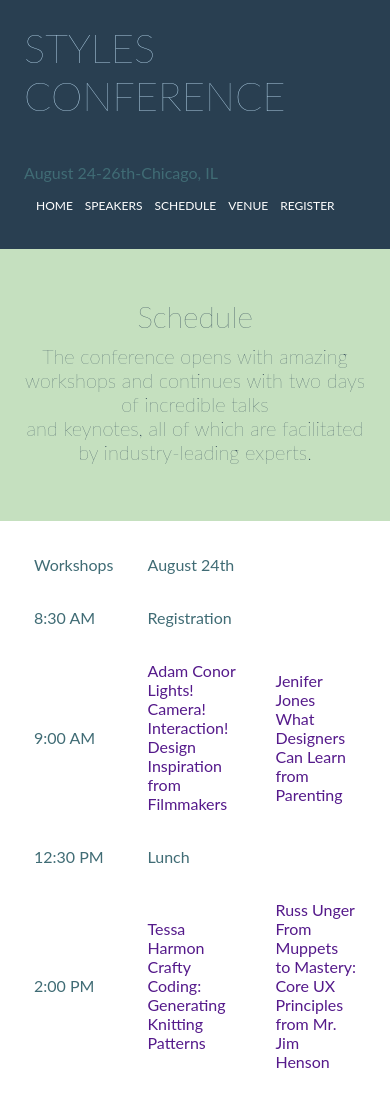
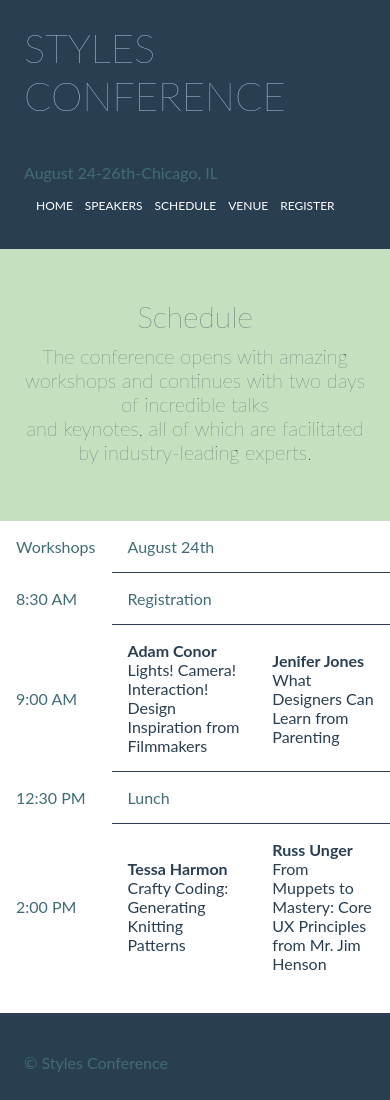
Before and after one commit to eldar69/event-site, a plain HTML site: page schedule.html in a window 390 px wide. Shown: the top 1100 px of the page. Drawn offline with Linux system fonts and the light colour scheme.

Commit message:
extend table lines

```diff
--- a/schedule.html
+++ b/schedule.html
@@ -38,35 +38,38 @@
       <div class="container">
         <table>
             <tr>
-                <td>Workshops</td>
+                <td class="rmborder">Workshops</td>
                 <td>	August 24th</td>
+                <td> </td>
             </tr>
             <tr>
-                <td>8:30 AM</td>
+                <td class="rmborder">8:30 AM</td>
                 <td>Registration</td>
+                <td> </td>
 
             </tr>
             <tr>
-                <td>9:00 AM</td>
-                <td><a href=""><span>Adam Conor</span> <br>
+                <td class="rmborder">9:00 AM</td>
+                <td><a href="" class="links"><span class="bold">Adam Conor</span> <br>
 
                   Lights! Camera! Interaction! Design Inspiration from Filmmakers</a> </td>
 
-                  <td><a href=""><span>Jenifer Jones</span><br>
+                  <td><a href="" class="links"><span class="bold">Jenifer Jones</span><br>
 
                       What Designers Can Learn from Parenting</a> </td>
 
             </tr>
             <tr>
-                <td>12:30 PM</td>
+                <td class="rmborder">12:30 PM</td>
                 <td>	Lunch</td>
+                <td> </td>
             </tr>
             <tr>
-                <td>2:00 PM</td>
-                <td><a href=""><span>Tessa Harmon</span><br>
+                <td class="rmborder">2:00 PM</td>
+                <td class="rmborder"><a href="" class="links"><span class="bold">Tessa Harmon</span><br>
 
                   Crafty Coding: Generating Knitting Patterns</a> </td>
-                  <td><a href=""><span>Russ Unger</span><br>
+                  <td class="rmborder"><a href="" class="links"><span class="bold">Russ Unger</span><br>
 
                       From Muppets to Mastery: Core UX Principles from Mr. Jim Henson</a></td>
 
--- a/style.css
+++ b/style.css
@@ -132,22 +132,23 @@ h5 {
          padding-left: 0;
          font-size: 12px;
       }
-      .register-btn{
-        margin-left: 100px;
-        margin-top: .5em;
+       .register-btn{
+        margin-left: 170px;
+        margin-top: 2.5em;
         margin-bottom: 1.5em;
 
     }
 
-    .button {
+     .button {
         border: 1px solid white;
         background-color: #293f51;
         color: white;
-        padding: .5em 1em;
+        padding: 1.5em 1em;
         text-align: center;
         text-decoration: none;
         font-size: 16px;
         border-radius: 0.5em;
+        margin-top: 1.5em;
       }
 
       .grid{
@@ -169,7 +170,7 @@ h5 {
     .images {
         object-fit: cover;
         border-radius: 0.5em;
-        height: 20vh;
+        width: 100%;
     }
     .text:hover {
           color:#141718;
@@ -200,8 +201,22 @@ h5 {
  table,td {
     padding: 1em;
   }
-  tr {
+  table {
+     border-collapse: collapse;
+     width:100%;
+  }
+  td {
+
       border-bottom: 1px solid #293f51;
+  }
+  .rmborder{
+      border-bottom: none;
+  }
+  .links{
+      color: #293f51;
+  }
+  .bold{
+      font-weight: bold;
   }
 
 
@@ -230,6 +245,7 @@ h5 {
       }
 
   }
+
   .form {
       margin-top: 1.5em;
   }
```
